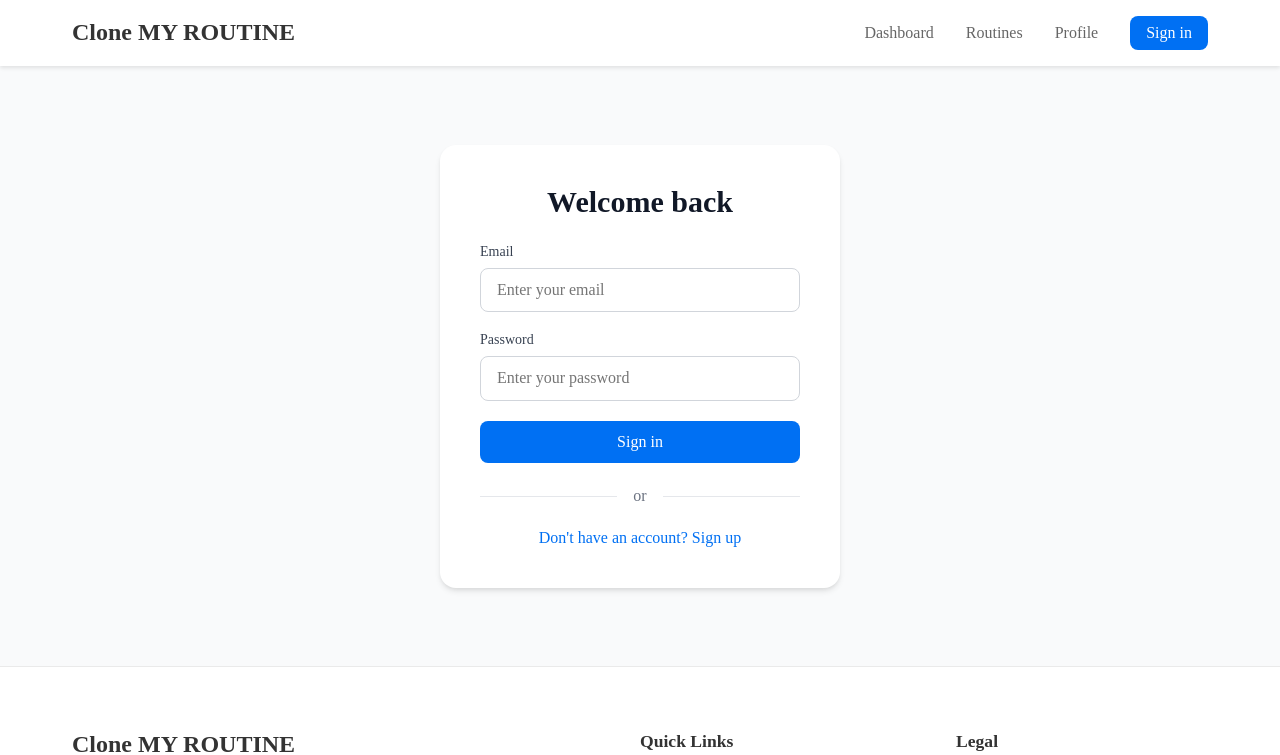
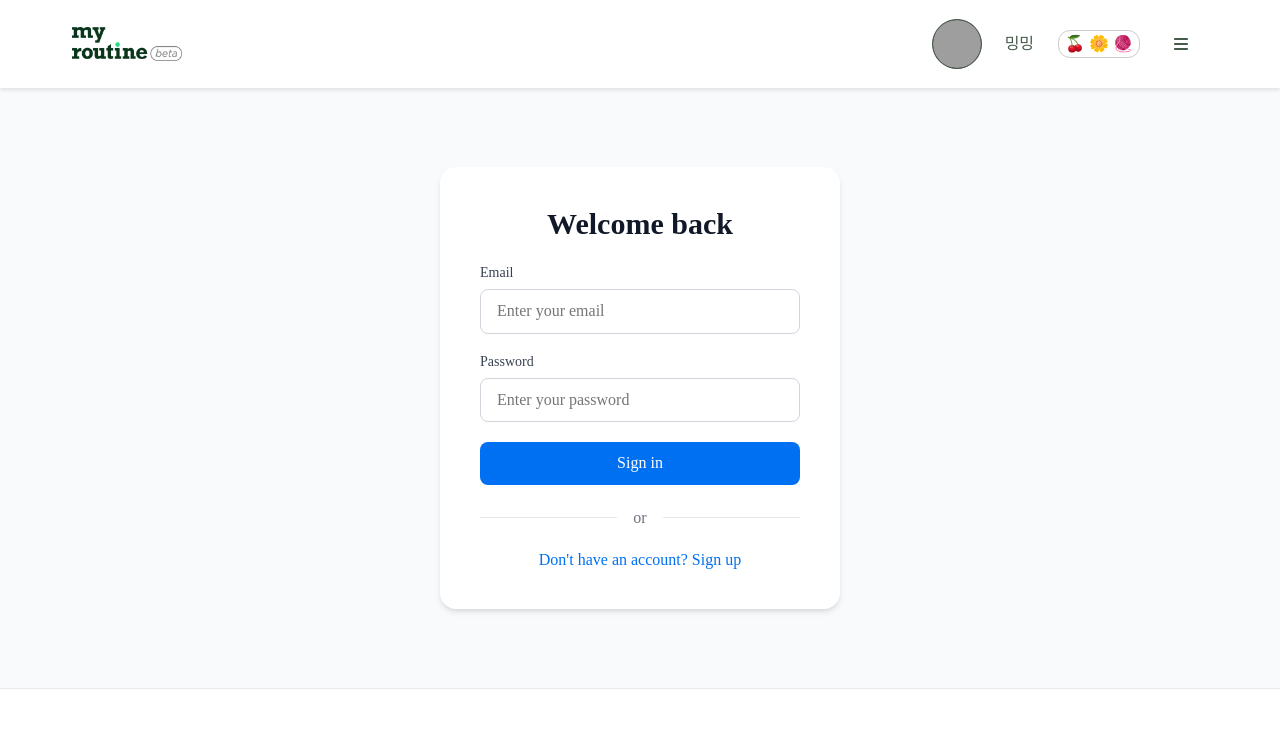
Before and after one commit to hit-that-drum/clone-my-routine, a Next.js app: page /login in a window 1280 px wide. Shown: the top 755 px of the page. Built offline with nearby package versions, Linux system fonts and the light colour scheme; grey boxes are pictures that could not be loaded.

Commit message:
[feature/Header] styling Header component & import fontawesome

```diff
--- a/package.json
+++ b/package.json
@@ -9,9 +9,15 @@
     "lint": "next lint"
   },
   "dependencies": {
+    "@fortawesome/fontawesome-svg-core": "^6.7.2",
+    "@fortawesome/free-brands-svg-icons": "^6.7.2",
+    "@fortawesome/free-regular-svg-icons": "^6.7.2",
+    "@fortawesome/free-solid-svg-icons": "^6.7.2",
+    "@fortawesome/react-fontawesome": "^0.2.2",
     "@notionhq/client": "^3.1.2",
     "@types/styled-components": "^5.1.34",
     "axios": "^1.9.0",
+    "font-awesome": "^4.7.0",
     "next": "15.3.2",
     "react": "^19.0.0",
     "react-dom": "^19.0.0",
--- a/src/components/Header/Header.tsx
+++ b/src/components/Header/Header.tsx
@@ -1,8 +1,9 @@
 "use client";
 
 import { FC } from "react";
-import Link from "next/link";
 import styled from "styled-components";
+import { FontAwesomeIcon } from "@fortawesome/react-fontawesome";
+import { faBars } from "@fortawesome/free-solid-svg-icons";
 
 interface HeaderProps {
   title?: string;
@@ -23,65 +24,55 @@ const Container = styled.div`
   display: flex;
   justify-content: space-between;
   align-items: center;
-`;
 
-const Logo = styled(Link)`
-  font-size: 1.5rem;
-  font-weight: 700;
-  color: #333;
-  text-decoration: none;
-  transition: color 0.2s ease;
+  .profile-container {
+    display: flex;
+    align-items: center;
+    gap: 10px;
+  }
 
-  &:hover {
-    color: #0070f3;
+  .profile-info {
+    display: flex;
+    align-items: center;
+    gap: 20px;
+  }
+
+  .profile-image {
+    width: 50px;
+    height: 50px;
+    border-radius: 50%;
+    background-color: #000;
+    border: 1px solid rgb(71, 91, 74);
+  }
+
+  .profile-name {
+    margin-left: 3px;
+    line-height: 22px;
+    text-align: left;
+    font-size: 16px;
+    color: rgb(71, 91, 74);
+  }
+
+  .profile-icon {
+    display: flex;
+    margin: 0px 4px;
+    border-radius: 12px;
+    border: 1px solid rgb(204, 204, 204);
+    padding: 4px 6px;
+    background: rgb(255, 255, 255);
   }
 `;
 
-const Nav = styled.nav`
-  display: flex;
-  gap: 2rem;
-  align-items: center;
+const LogoImage = styled.img`
+  width: 110px;
 `;
 
-const NavLink = styled(Link)`
-  color: #666;
-  text-decoration: none;
-  font-weight: 500;
-  transition: color 0.2s ease;
-  padding: 0.5rem 0;
-  position: relative;
-
+const IconContainer = styled.div`
+  display: flex;
+  gap: 20px;
+  padding: 20px;
   &:hover {
-    color: #0070f3;
-  }
-
-  &::after {
-    content: "";
-    position: absolute;
-    bottom: 0;
-    left: 0;
-    width: 0;
-    height: 2px;
-    background-color: #0070f3;
-    transition: width 0.2s ease;
-  }
-
-  &:hover::after {
-    width: 100%;
-  }
-`;
-
-const LoginButton = styled(Link)`
-  background-color: #0070f3;
-  color: white;
-  padding: 0.5rem 1rem;
-  border-radius: 0.5rem;
-  text-decoration: none;
-  font-weight: 500;
-  transition: background-color 0.2s ease;
-
-  &:hover {
-    background-color: #0051a8;
+    cursor: pointer;
   }
 `;
 
@@ -89,13 +80,20 @@ const Header: FC<HeaderProps> = ({ title = "Clone MY ROUTINE" }) => {
   return (
     <StyledHeader>
       <Container>
-        <Logo href="/">{title}</Logo>
-        <Nav>
-          <NavLink href="/dashboard">Dashboard</NavLink>
-          <NavLink href="/routines">Routines</NavLink>
-          <NavLink href="/profile">Profile</NavLink>
-          <LoginButton href="/login">Sign in</LoginButton>
-        </Nav>
+        <LogoImage src="/myroutine_header_icon.png" alt="My Routine" />
+        <div className="profile-container">
+          <div className="profile-info">
+            <img
+              src="https://hips.hearstapps.com/hmg-prod/images/types-of-cherries-morello-1615572999.jpg?crop=0.437xw:1.00xh;0.0680xw,0&resize=980:*"
+              className="profile-image"
+            />
+            <div className="profile-name">밍밍</div>
+            <div className="profile-icon">🍒 🌼 🧶</div>
+          </div>
+          <IconContainer>
+            <FontAwesomeIcon icon={faBars} size="1x" color="rgb(71, 91, 74)" />
+          </IconContainer>
+        </div>
       </Container>
     </StyledHeader>
   );
```
Also changed, not shown: src/app/home/page.tsx (+15 -25 lines), public/myroutine_header_icon.png (added).
